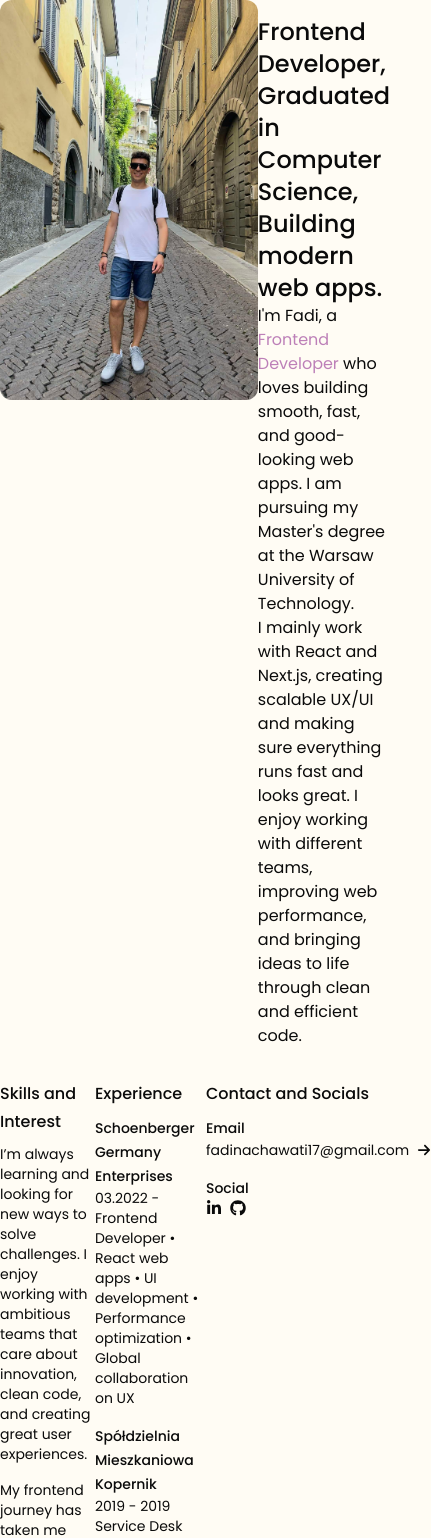
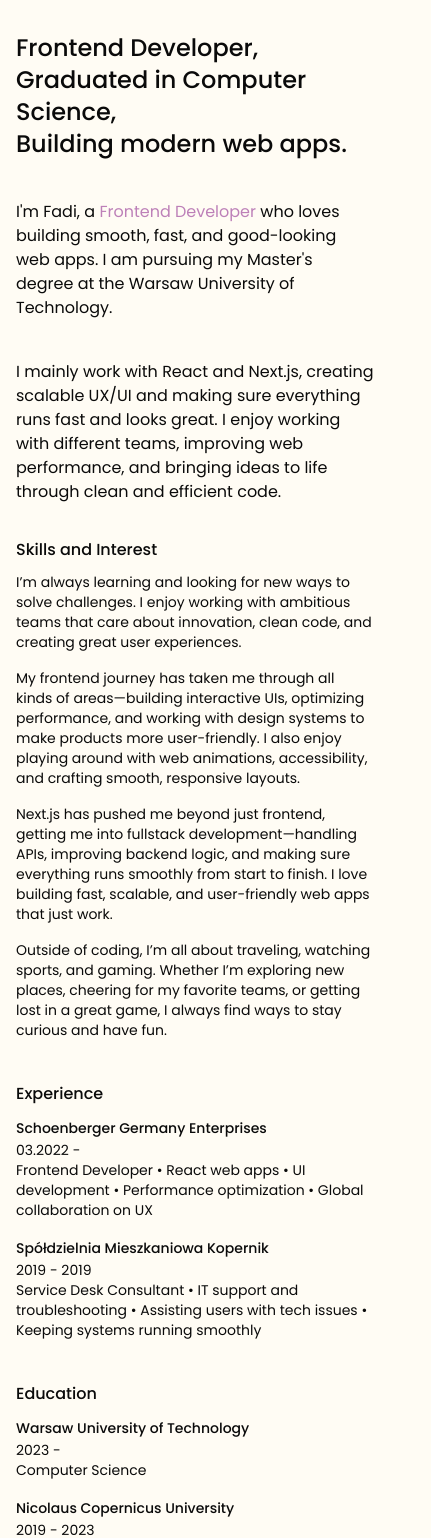
Before and after one commit to Fadi-N/professional-portfolio, a Next.js app: page /about in a window 390 px wide. Shown: the top 1538 px of the page, 431 px wide, since content can reach past the window. Built offline with nearby package versions, Linux system fonts and the light colour scheme.

Commit message:
bugfix | /about visual adjustment

```diff
--- a/app/about/page.tsx
+++ b/app/about/page.tsx
@@ -74,7 +74,7 @@ const AboutPage = () => {
                         </div>
                     </div>
                 </div>
-                <div className="flex-1 flex flex-col space-y-4 md:space-y-8 lg:space-y-10 xl:space-y-12 2xl:space-y-14">
+                <div className="flex-1 flex flex-col space-y-10 xl:space-y-12 2xl:space-y-14">
                     <div className="flex flex-col space-y-2">
                         <h4>Experience</h4>
                         <div className="flex flex-col space-y-4 text-sm">
--- a/app/globals.css
+++ b/app/globals.css
@@ -91,7 +91,7 @@
     }
 
     .about {
-        @apply flex flex-col;
+        @apply flex flex-col p-4 md:p-0;
 
         .about-intro, .about-details {
             @apply flex-1 flex justify-between md:space-x-10 lg:space-x-12 xl:space-x-16 2xl:space-x-20;
@@ -104,16 +104,16 @@
             }
 
             .about-intro-image-container {
-                @apply relative rounded xl:rounded-xl 2xl:rounded-2xl w-[300px] h-[400px] md:w-[350px] md:h-[467px] lg:w-[450px] lg:h-[600px] xl:w-[500px] xl:h-[667px] 2xl:w-[600px] 2xl:h-[800px]
+                @apply hidden md:flex relative rounded xl:rounded-xl 2xl:rounded-2xl w-[300px] h-[400px] md:w-[350px] md:h-[467px] lg:w-[450px] lg:h-[600px] xl:w-[500px] xl:h-[667px] 2xl:w-[600px] 2xl:h-[800px]
             }
 
             .about-intro-content-container {
-                @apply flex-1 flex flex-col md:space-y-8 lg:space-y-10 xl:space-y-12 2xl:space-y-14 py-4 lg:py-8 xl:py-10 2xl:py-12;
+                @apply flex-1 flex flex-col space-y-10 xl:space-y-12 2xl:space-y-14 py-4 lg:py-8 xl:py-10 2xl:py-12;
             }
         }
 
         .about-details {
-            @apply py-4 lg:py-8 xl:py-10 2xl:py-12;
+            @apply flex flex-col md:flex-row space-y-10 md:space-y-0 py-4 lg:py-8 xl:py-10 2xl:py-12;
 
             p {
                 @apply text-sm md:text-base lg:text-base xl:text-base 2xl:text-xl;
--- a/components/overlapping-cards.tsx
+++ b/components/overlapping-cards.tsx
@@ -125,7 +125,7 @@ export default function OverlappingCards() {
                                     <h3>{card.subtitle}</h3>
                                 </div>
                             </div>
-                            <div className="flex flex-col md:flex-row space-y-4 md:space-x-10 lg:space-x-12 xl:space-x-16 2xl:space-x-20">
+                            <div className="flex flex-col md:flex-row space-y-4 md:space-y-0 md:space-x-10 lg:space-x-12 xl:space-x-16 2xl:space-x-20">
                                 <div>
                                     <h4>{card.description1.title}</h4>
                                     <p>{card.description1.description}</p>
```
